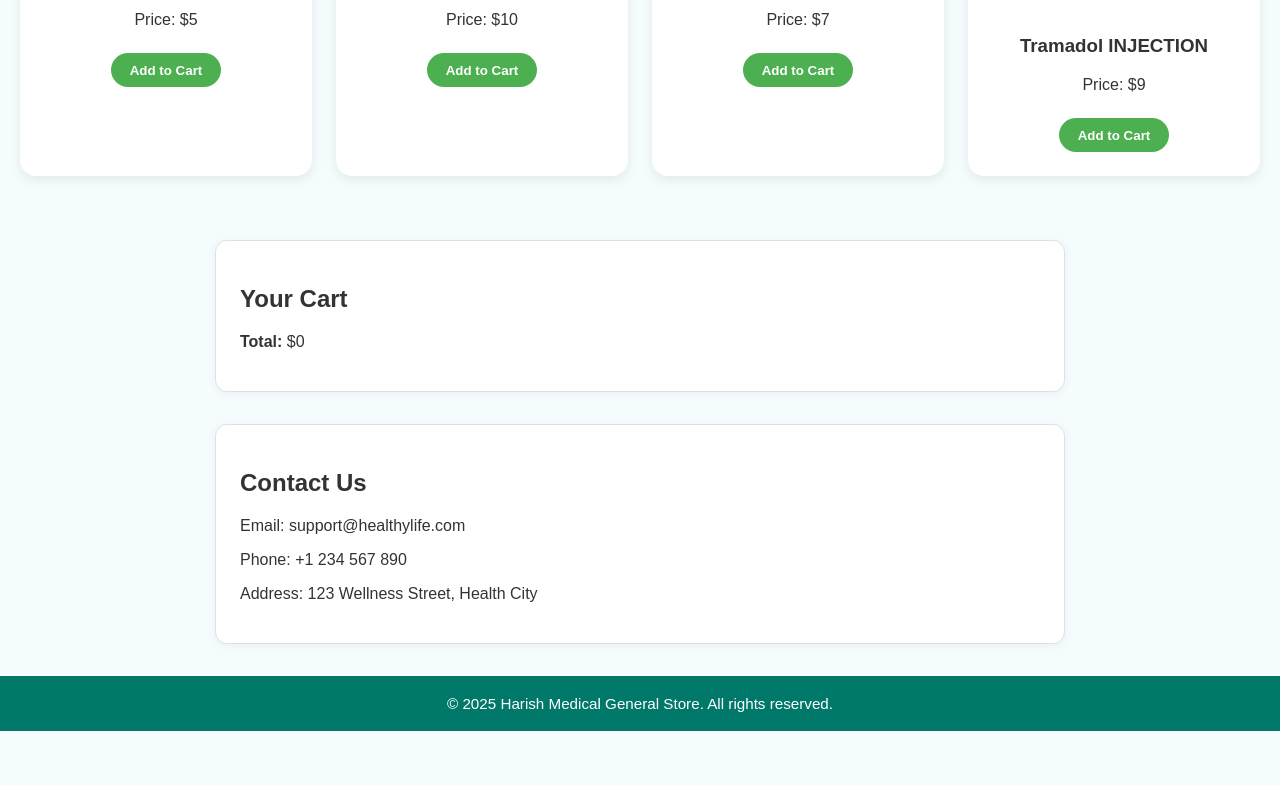
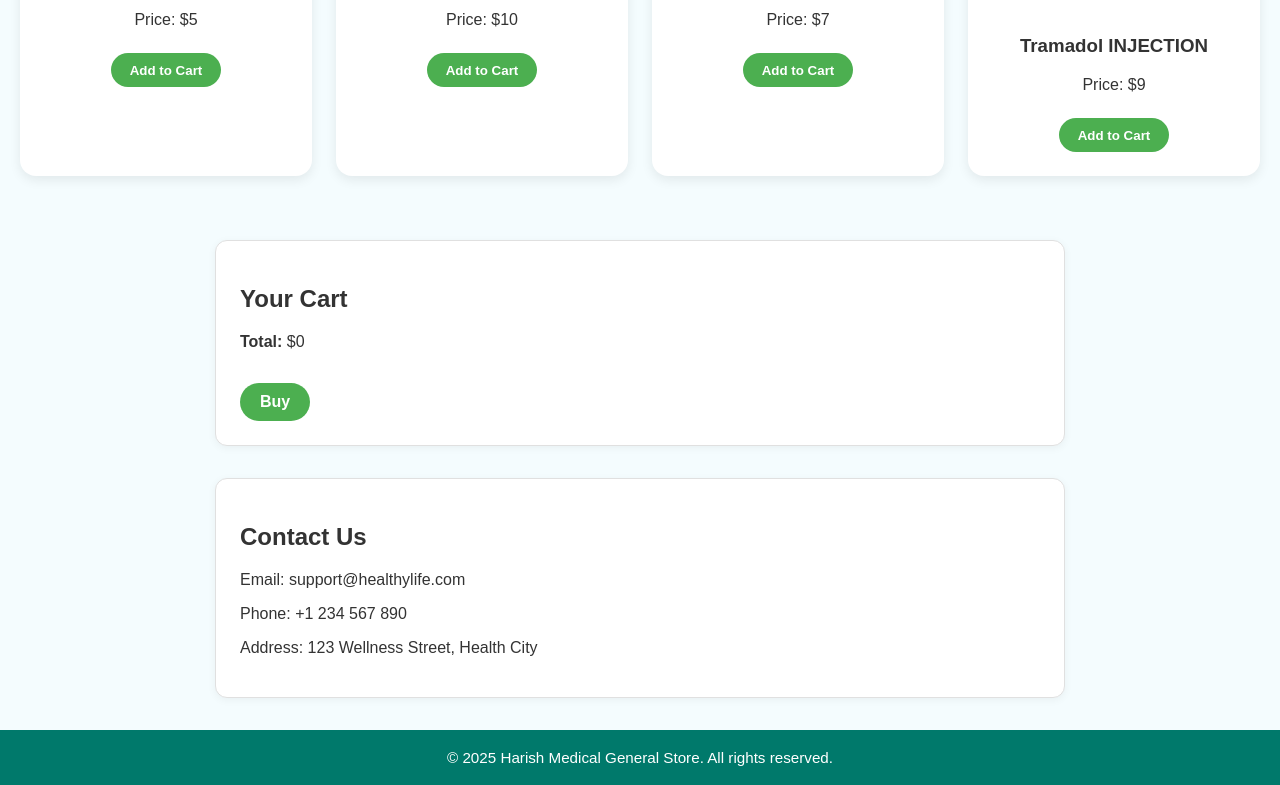
Before and after one commit to deepanshu-7777/-Online-Pharmacy-, a plain HTML site: page index.html in a window 1280 px wide. Shown: the part 681-1466 px from the top of the page. Before the commit the page ends 1412 px from the top, so only its background shows below. Drawn offline with Linux system fonts and the light colour scheme; files whose address does not match are found by name.

Commit message:
buy button

```diff
--- a/index.html
+++ b/index.html
@@ -63,6 +63,7 @@
     <h2>Your Cart</h2>
     <ul id="cart-items"></ul>
     <p><strong>Total:</strong> $<span id="cart-total">0</span></p>
+    <button id="buy-button" onclick="placeOrder()">Buy</button>
   </section>
 
   <section class="contact">
@@ -101,6 +102,20 @@
 
       totalElement.textContent = total.toFixed(2);
     }
+
+    function placeOrder() {
+      if (cartItems.length === 0) {
+        alert('Your cart is empty. Please add items to your cart before placing an order.');
+        return;
+      }
+
+      const orderDetails = cartItems.map(item => `${item.name} - $${item.price}`).join('\n');
+      const total = cartItems.reduce((sum, item) => sum + item.price, 0).toFixed(2);
+
+      alert(`Order placed successfully!\n\nOrder Details:\n${orderDetails}\n\nTotal: $${total}`);
+      cartItems.length = 0; // Clear the cart
+      renderCart(); // Update the cart display
+    }
   </script>
 
 </body>
--- a/styles.css
+++ b/styles.css
@@ -99,6 +99,24 @@ nav a:hover {
   background-color: #388e3c;
 }
 
+/* Style for the Buy button */
+#buy-button {
+  margin-top: 1rem;
+  padding: 10px 20px;
+  font-size: 1rem;
+  font-weight: bold;
+  color: white;
+  background-color: #4caf50;
+  border: none;
+  border-radius: 24px;
+  cursor: pointer;
+  transition: background-color 0.3s ease;
+}
+
+#buy-button:hover {
+  background-color: #388e3c;
+}
+
 .contact,
 .cart {
   background: #ffffff;
```
